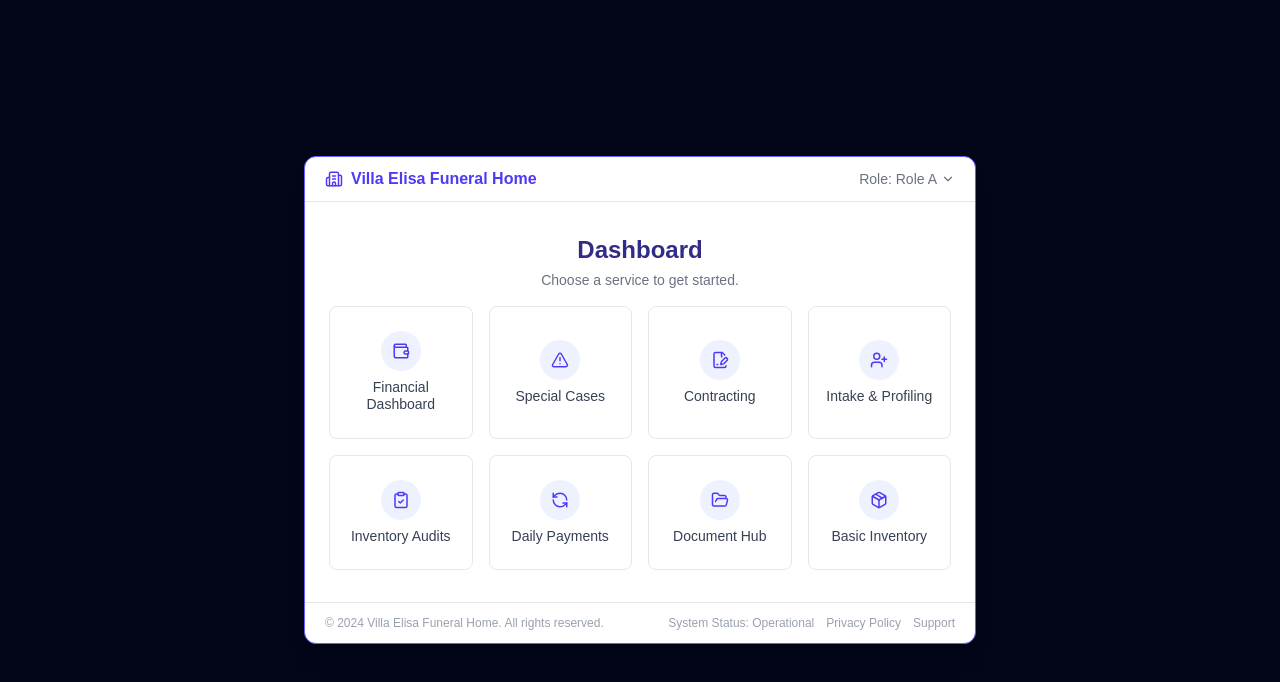
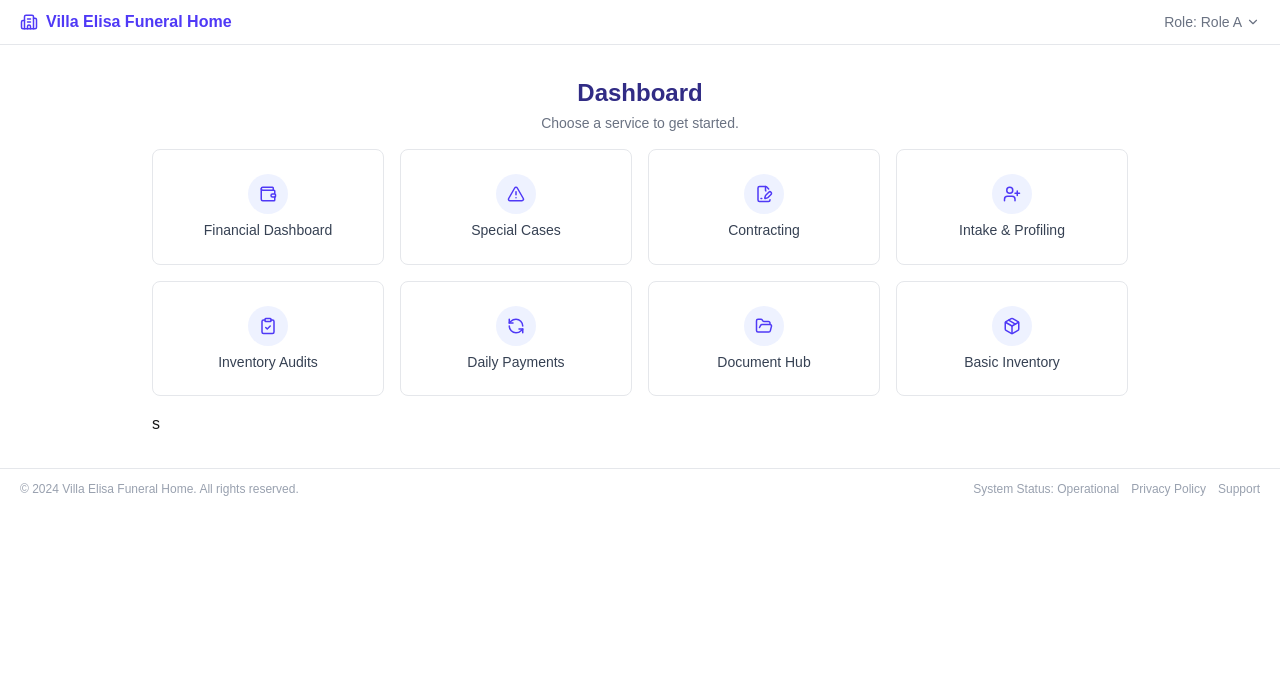
Before and after one commit to MuhasinBiruar/amazaing-strange-funeral-home-system, a Next.js app in the folder client/: page /dashboard in a window 1280 px wide. Shown: the top 682 px of the page. Built offline with nearby package versions, Linux system fonts and the light colour scheme.

Commit message:
fix: seperated the header and the footer to seperate components / feat: fixed the dashboard layout to fill the entire screen

```diff
--- /dev/null
+++ b/client/app/components/footer/footer.tsx
@@ -0,0 +1,12 @@
+export default function Footer() {
+  return (
+    <div className="mt-auto flex flex-col sm:flex-row sm:items-center justify-between px-4 sm:px-5 py-3 border-t border-gray-200 text-[11px] sm:text-xs text-gray-400 gap-1 sm:gap-0">
+      <span>© 2024 Villa Elisa Funeral Home. All rights reserved.</span>
+      <div className="flex flex-wrap gap-x-3 gap-y-1">
+        <span>System Status: Operational</span>
+        <span>Privacy Policy</span>
+        <span>Support</span>
+      </div>
+    </div>
+  );
+}
--- /dev/null
+++ b/client/app/components/header/header.tsx
@@ -0,0 +1,51 @@
+"use client";
+
+import { useState } from "react";
+import { Building2, ChevronDown } from "lucide-react";
+
+const roles = ["Role A", "Role B", "Role C", "Role D"];
+
+export default function Header() {
+  const [role, setRole] = useState(roles[0]);
+  const [open, setOpen] = useState(false);
+
+  return (
+    <div className="flex items-start sm:items-center justify-between px-4 sm:px-5 py-3 border-b border-gray-200 gap-2">
+      <div className="flex items-center gap-2">
+        <Building2 size={18} className="text-indigo-600 shrink-0" />
+        <span className="font-semibold text-indigo-600 leading-tight text-sm sm:text-base">
+          Villa Elisa Funeral Home
+        </span>
+      </div>
+      <div className="relative shrink-0">
+        <button
+          onClick={() => setOpen(!open)}
+          className="flex items-center gap-1 text-xs sm:text-sm text-gray-500 cursor-pointer"
+        >
+          Role: {role}
+          <ChevronDown
+            size={14}
+            className={`transition-transform ${open ? "rotate-180" : ""}`}
+          />
+        </button>
+
+        {open && (
+          <div className="absolute right-0 mt-1 w-32 rounded-md border border-gray-200 bg-white shadow-lg z-10">
+            {roles.map((r) => (
+              <button
+                key={r}
+                onClick={() => {
+                  setRole(r);
+                  setOpen(false);
+                }}
+                className="block w-full text-left px-3 py-2 text-xs sm:text-sm text-gray-600 hover:bg-indigo-50 cursor-pointer"
+              >
+                {r}
+              </button>
+            ))}
+          </div>
+        )}
+      </div>
+    </div>
+  );
+}
--- a/client/app/dashboard/page.tsx
+++ b/client/app/dashboard/page.tsx
@@ -1,9 +1,11 @@
     "use client";
 
+    import Header from "../components/header/header";
+    import Footer from "../components/footer/footer";
     import { useState } from "react";
     import {
-      ChevronDown,
-      Building2,
+      // ChevronDown,
+      // Building2,
       Wallet,
       AlertTriangle,
       FileSignature,
@@ -24,54 +26,16 @@
       { name: "Document Hub", icon: FolderOpen },
       { name: "Basic Inventory", icon: Package },
     ];
-    // list of roles placeholder it bro
-    const roles = ["Role A", "Role B", "Role C", "Role D"];
-
 
     export default function DashboardPage() {
-          const [role, setRole] = useState(roles[0]);
-          const [open, setOpen] = useState(false);
       return (
-        <div className="min-h-screen bg-slate-950 flex items-center justify-center p-3 sm:p-6">
-          <div className="w-full max-w-2xl rounded-xl border border-indigo-500 bg-white shadow-xl overflow-hidden">
+        <div className="min-h-screen bg-white">
+
             {/* Header */}
-            <div className="flex items-start sm:items-center justify-between px-4 sm:px-5 py-3 border-b border-gray-200 gap-2">
-              <div className="flex items-center gap-2">
-                <Building2 size={18} className="text-indigo-600 shrink-0" />
-                <span className="font-semibold text-indigo-600 leading-tight text-sm sm:text-base">
-                  Villa Elisa Funeral Home
-                </span>
-              </div>
-              <div className="relative shrink-0">
-                <button
-                  onClick={() => setOpen(!open)}
-                  className="flex items-center gap-1 text-xs sm:text-sm text-gray-500 cursor-pointer"
-                >
-                  Role: {role}
-                  <ChevronDown size={14} className={`transition-transform ${open ? "rotate-180" : ""}`} />
-                </button>
-
-                {open && (
-                  <div className="absolute right-0 mt-1 w-32 rounded-md border border-gray-200 bg-white shadow-lg z-10">
-                    {roles.map((r) => (
-                      <button
-                        key={r}
-                        onClick={() => {
-                          setRole(r);
-                          setOpen(false);
-                        }}
-                        className="block w-full text-left px-3 py-2 text-xs sm:text-sm text-gray-600 hover:bg-indigo-50 cursor-pointer"
-                      >
-                        {r}
-                      </button>
-                    ))}
-                  </div>
-                )}
-
-              </div>
-            </div>
+            <Header />
 
             {/* Title */}
+            <main className="flex-1 w-full max-w-5xl mx-auto overflow-hidden">
             <div className="text-left sm:text-center pt-5 sm:pt-8 pb-4 px-4 sm:px-6">
               <h1 className="text-xl sm:text-2xl font-bold text-indigo-900">
                 Dashboard
@@ -95,19 +59,12 @@
                     {name}
                   </span>
                 </button>
-              ))}
+              ))}s
             </div>
+          </main>
 
-            {/* Footer */}
-            <div className="flex flex-col sm:flex-row sm:items-center justify-between px-4 sm:px-5 py-3 border-t border-gray-200 text-[11px] sm:text-xs text-gray-400 gap-1 sm:gap-0">
-              <span>© 2024 Villa Elisa Funeral Home. All rights reserved.</span>
-              <div className="flex flex-wrap gap-x-3 gap-y-1">
-                <span>System Status: Operational</span>
-                <span>Privacy Policy</span>
-                <span>Support</span>
-              </div>
-            </div>
-          </div>
-        </div>
-      );
-    }
+      {/* Footer */}
+      <Footer />
+    </div>
+  );
+}
```
Also changed, not shown: 1 other file (tests, documents, lock files or other folders).
